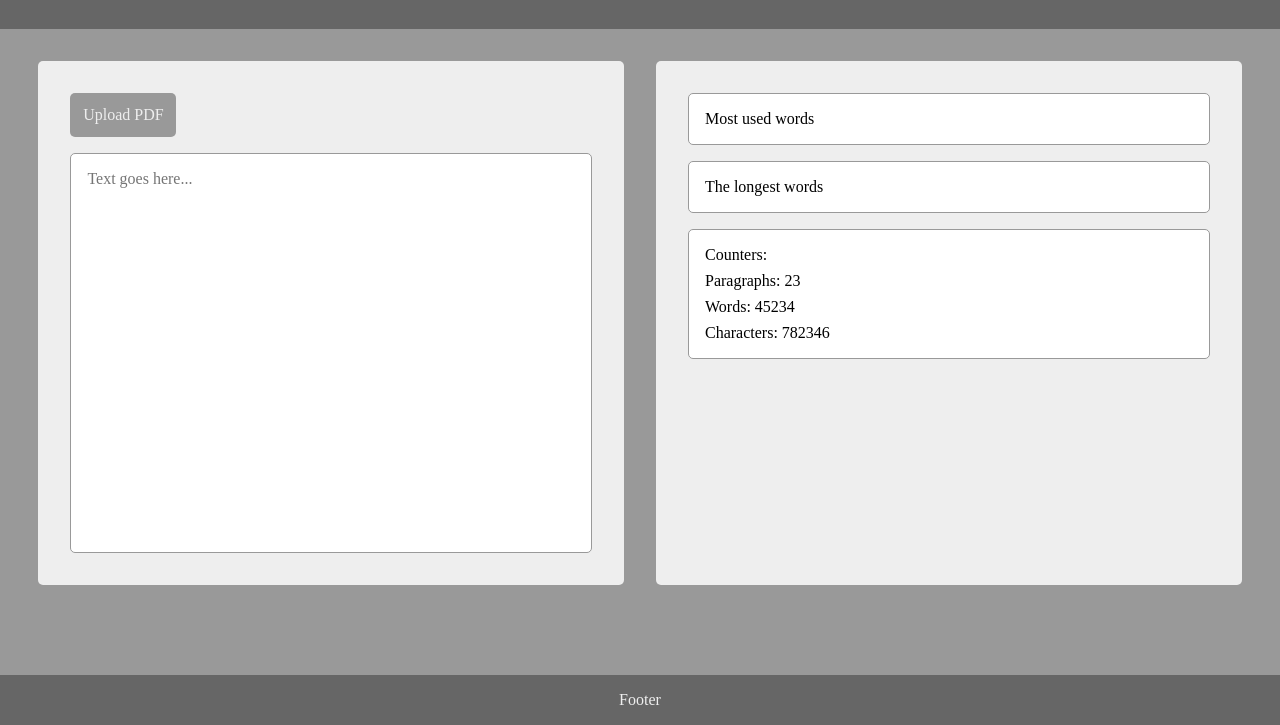
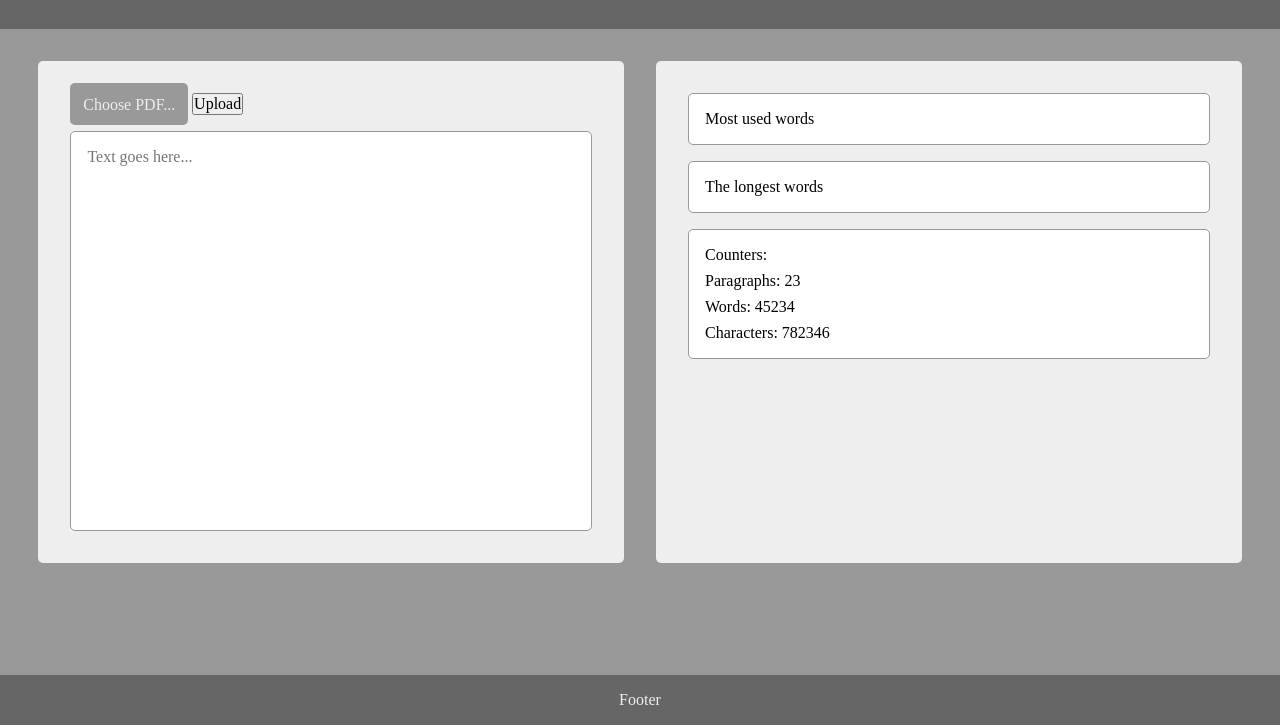
Before and after one commit to im-shefi/text-file-reader, a plain HTML site: page public/index.html in a window 1280 px wide. Shown: the part 75-800 px from the top of the page. Drawn offline with Linux system fonts and the light colour scheme.

Commit message:
Changes for src and upload form

```diff
--- a/public/index.html
+++ b/public/index.html
@@ -8,7 +8,7 @@
     <title>Text File Reader</title>
 
     <link rel="stylesheet" href="styles/style.css">
-    <script src="main.js"></script>
+    <script src="../src/main.js"></script>
 </head>
 <body>
 
@@ -33,8 +33,11 @@
             <div class="file-section">
 
                 <!-- FILE UPLOAD -->
-                <input class="file-upload" type="file" id="file">
-                <label for="file">Upload PDF</label>
+                <form action="">
+                    <input class="file-upload" name="file" type="file" id="file">
+                    <label for="file">Choose PDF...</label>
+                    <button class="upload-btn">Upload</button>
+                </form>
 
                 <!-- GENERATED TEXT -->
                 <textarea class="text-field" placeholder="Text goes here..."></textarea>
```
Also changed, not shown: src/main.js (added).
